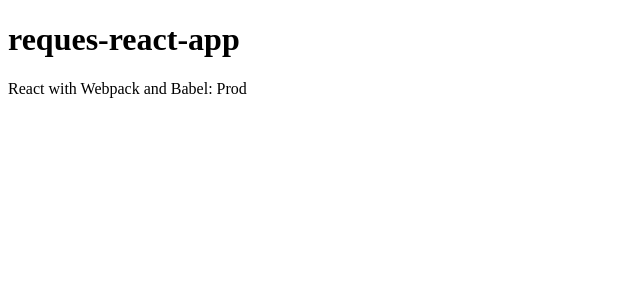
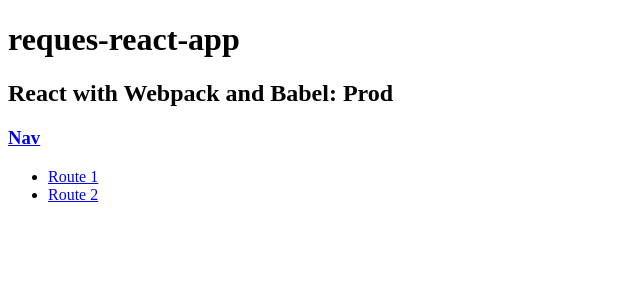
Before and after one commit to csforbes/reques-react-app, a React app: page / in a window 1280 px wide. Shown: the top 300 px of the page, without its empty margins (0-640 px from the left). Built offline with nearby package versions, Linux system fonts and the light colour scheme.

Commit message:
initial react router setup
set up two simple routes, inspired by https://tylermcginnis.com/react-router-philosophy-introduction/
also changed Webpack-dev-server to work as expected with the browser

```diff
--- a/package.json
+++ b/package.json
@@ -32,6 +32,7 @@
   },
   "dependencies": {
     "react": "^16.11.0",
-    "react-dom": "^16.11.0"
+    "react-dom": "^16.11.0",
+    "react-router-dom": "^5.1.2"
   }
 }
--- a/src/App.js
+++ b/src/App.js
@@ -1,4 +1,52 @@
 import React from 'react';
-const App = ({ title }) =>
-  <div>{title}</div>;
+import {
+	Route,
+	Link,
+} from 'react-router-dom';
+
+function RouteOne() {
+	return(
+		<h1>1️⃣</h1>
+	)
+}
+
+function RouteTwo() {
+	return(
+		<h1>2️⃣</h1>
+	)
+}
+
+class App extends React.Component {
+
+	render() {
+		const { title } = this.props;
+
+		return (
+			<React.Fragment>
+				<h2>
+					{title}
+				</h2>
+				<h3>
+					<Link to="/">Nav</Link>
+				</h3>
+				<ul>
+					<li>
+						<Link to="/route1">Route 1</Link>
+					</li>
+					<li>
+						<Link to="/route2">Route 2</Link>
+					</li>
+				</ul>
+
+				<Route path="/route1">
+					<RouteOne/>
+				</Route>
+				<Route path="/route2">
+					<RouteTwo/>
+				</Route>
+			</React.Fragment>
+		)
+	}
+}
+
 export default App;
--- a/src/index.js
+++ b/src/index.js
@@ -1,5 +1,6 @@
 import React from 'react';
 import ReactDOM from 'react-dom';
+import { BrowserRouter } from 'react-router-dom';
 
 import App from './App';
 const title = 'React with Webpack and Babel: ' + (typeof STAGING === 'undefined' ? 'Prod' : STAGING && 'UAT');
@@ -7,7 +8,9 @@ const title = 'React with Webpack and Babel: ' + (typeof STAGING === 'undefined'
 console.log("process.env.NODE_ENV: ", process.env.NODE_ENV, "UAT", typeof STAGING === 'undefined' ? false : STAGING);
 
 ReactDOM.render(
-    <App title={title} />,
+	<BrowserRouter>
+	    <App title={title} />
+	</BrowserRouter>,
     document.getElementById('app')
 );
 
--- a/webpack/webpack.config.common.js
+++ b/webpack/webpack.config.common.js
@@ -26,8 +26,4 @@ module.exports = {
             template: './src/index.html',
         })
     ],
-    devServer: {
-      contentBase: './dist',
-      hot: true,
-    },
 };
--- a/webpack/webpack.config.dev.js
+++ b/webpack/webpack.config.dev.js
@@ -10,5 +10,10 @@ module.exports = {
         }
       }),
     ],
+    devServer: {
+      contentBase: './dist',
+      historyApiFallback: true,
+      hot: true,
+    },
     devtool: 'eval-source-map',
   };
```
Also changed, not shown: 1 other file (tests, documents, lock files or other folders).
